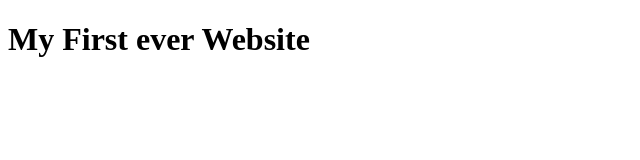
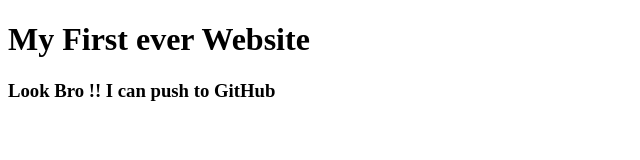
Before and after one commit to Z4ZxTahsin/my-first-website, a plain HTML site: page index.html in a window 1280 px wide. Shown: the whole page, without its empty margins (0-640 px from the left). Drawn offline with Linux system fonts and the light colour scheme.

Commit message:
Learned GitHub

```diff
--- a/index.html
+++ b/index.html
@@ -8,6 +8,6 @@
 </head>
 <body>
        <h1> My First ever Website </h1>
-
+        <h3> Look Bro !! I can push to GitHub </h3>
 </body>
 </html>
```
